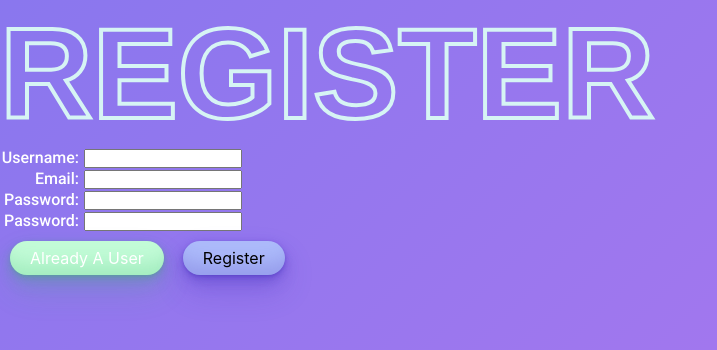
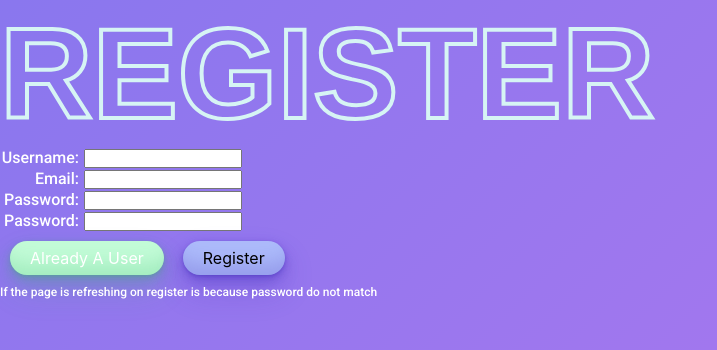
Before and after one commit to nicktill/chat-app, a Flask app: page /register/ in a window 1280 px wide. Shown: the top 350 px of the page, without its empty margins (0-717 px from the left). Run offline with Flask 2, Linux system fonts and the light colour scheme; some web fonts are replaced.

Commit message:
stonkies

```diff
--- a/app.py
+++ b/app.py
@@ -54,6 +54,7 @@ def login_controller():
 
 @app.route("/register/", methods=["GET", "POST"])
 def register_controller():
+
     #if user is making a register post request (trying to register)
     if request.method == 'POST':
         username_ = request.form['username']
@@ -63,7 +64,6 @@ def register_controller():
         #if passwords dont match redirect to loginPage
         if password_ != rePassword_:
             return redirect('/register/')
-        #e
         addUserInfo = userChatter(
                 username=(username_),
                 email=(email_),
--- a/templates/register.html
+++ b/templates/register.html
@@ -22,6 +22,7 @@
         <br>
         <a class="button" href="/">Already A User</a>
         <input class="button1" type="submit" value="Register">
+        <p> If the page is refreshing on register is because password do not match</p>
     </div>
 </form>
 
```
